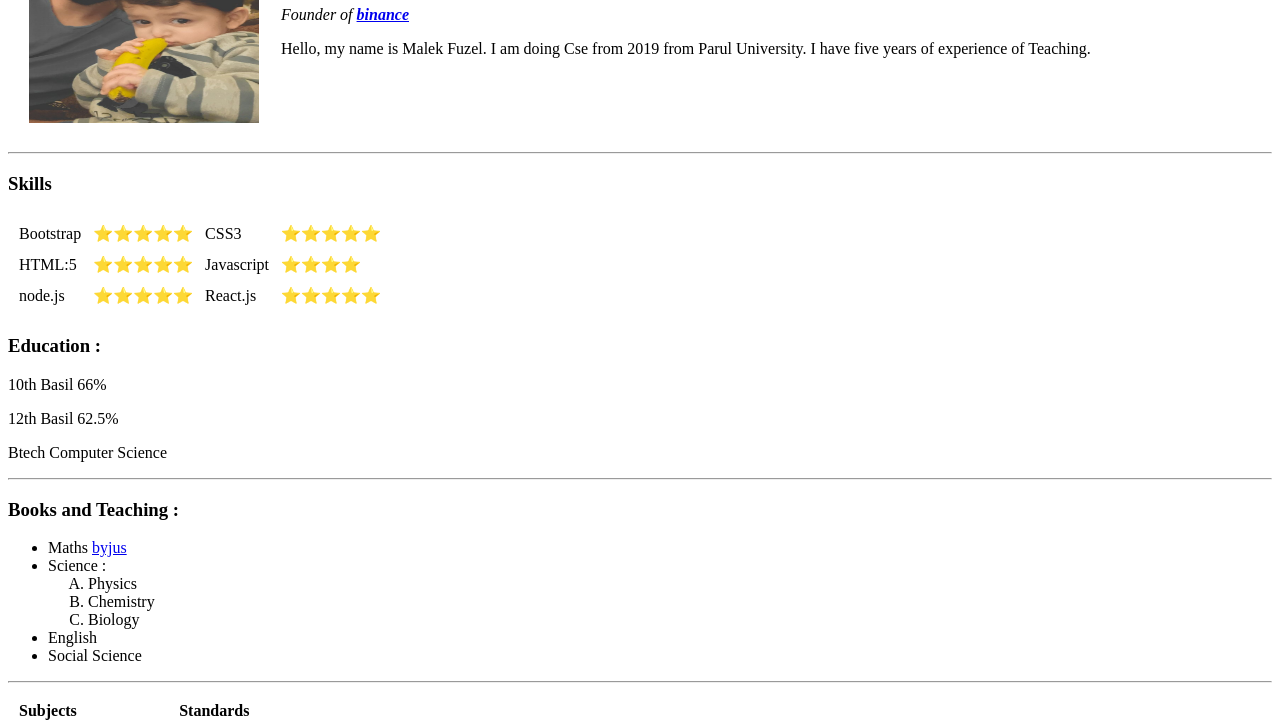
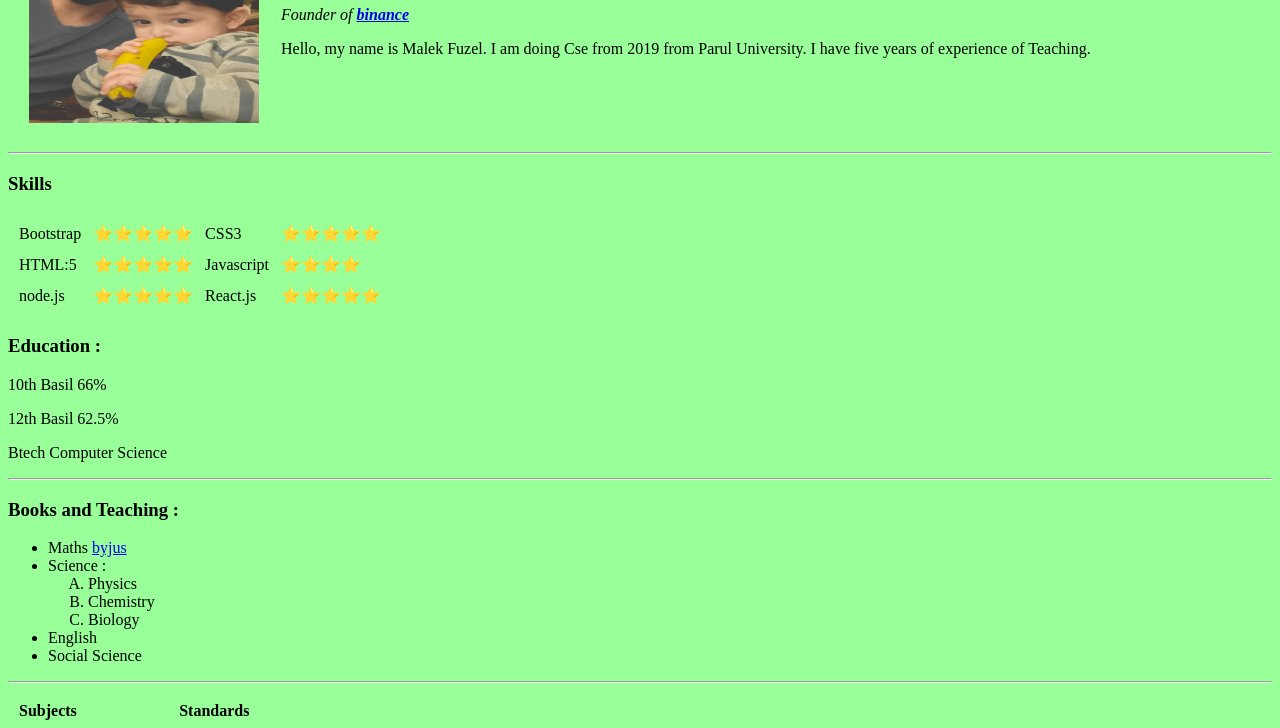
Before and after one commit to fuzel10/cv, a plain HTML site: page index.html in a window 1280 px wide. Shown: the part 146-874 px from the top of the page. Drawn offline with Linux system fonts and the light colour scheme.

Commit message:
Update index.html

```diff
--- a/index.html
+++ b/index.html
@@ -2,7 +2,7 @@
     <head>
         <title>Fuzel</title>
     </head>
-    <body>
+    <body style="background-color:hsl(120, 100%, 80%)">
 
         <table cellspacing="20">
             <tr>
```
